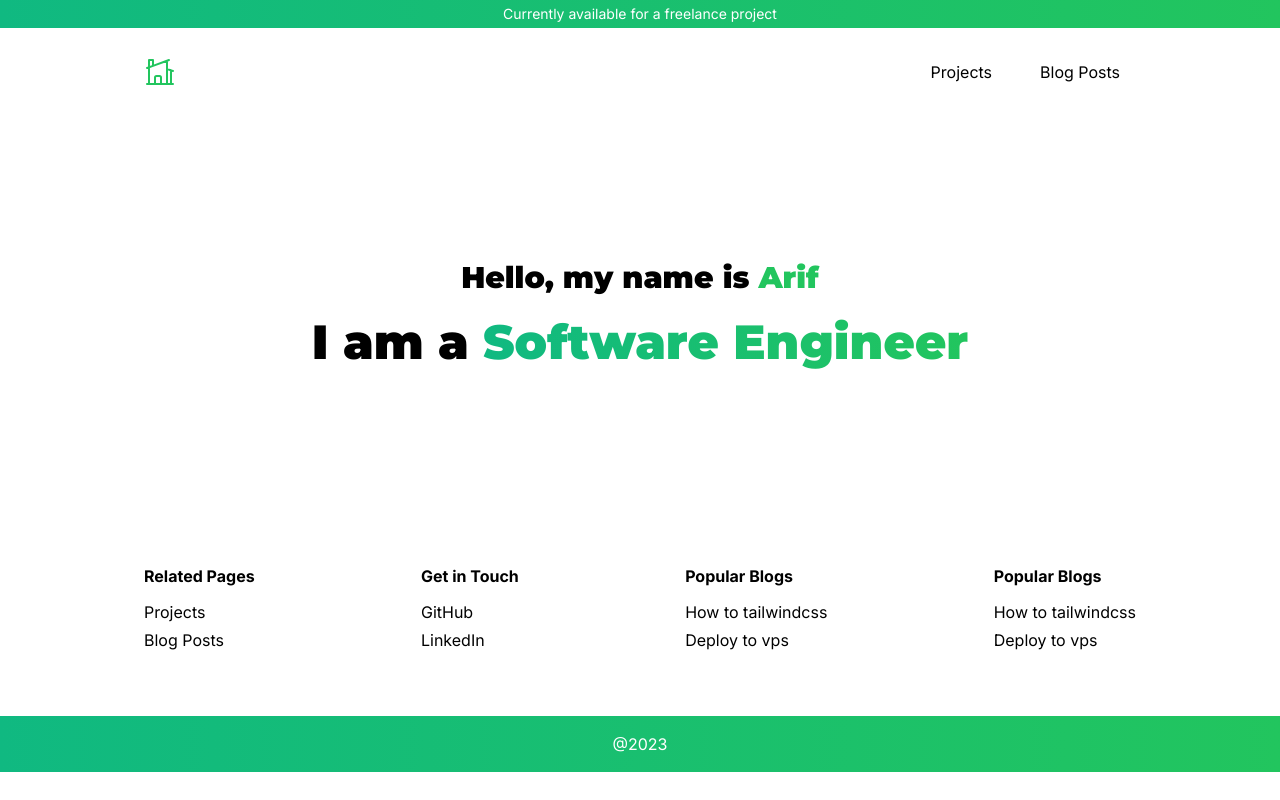
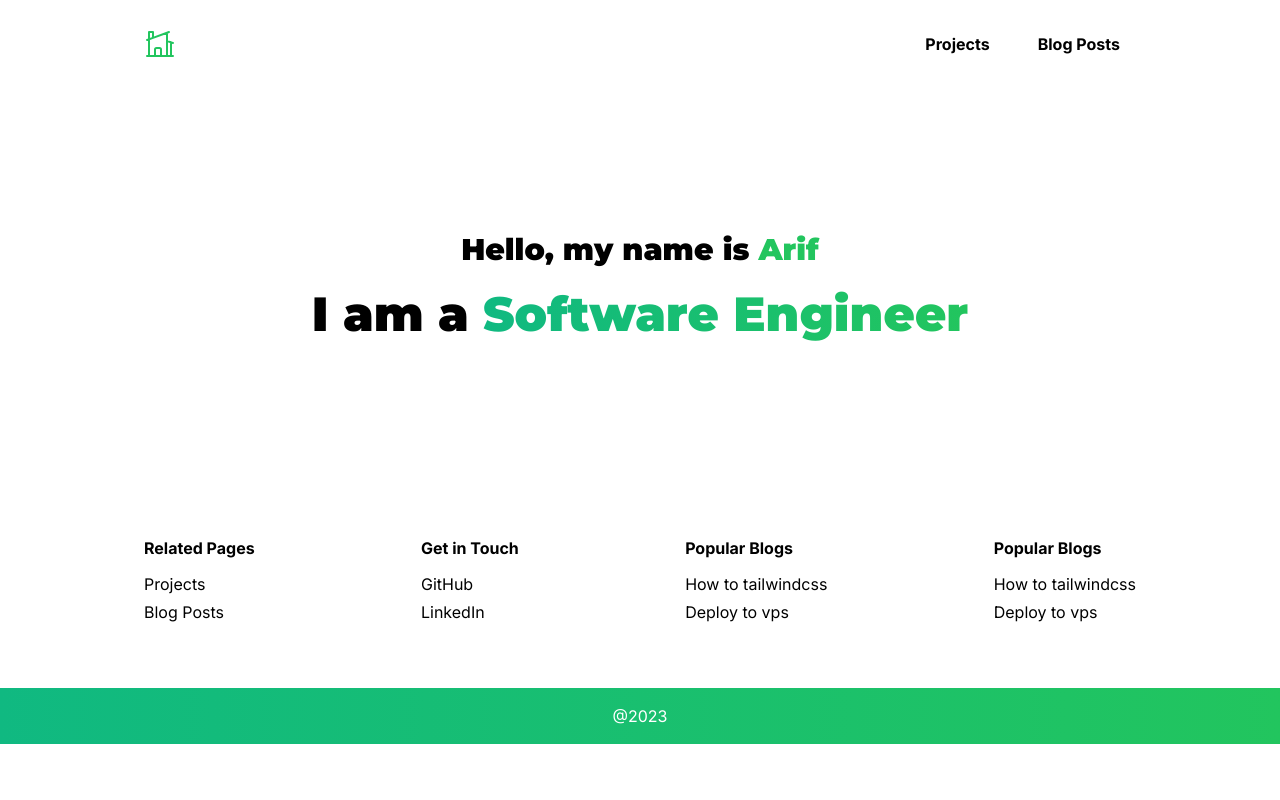
Before and after one commit to arifikhsan/arifikhsanudin-next, a Next.js app: page / in a window 1280 px wide. Built offline with nearby package versions, Linux system fonts and the light colour scheme.

Commit message:
enable implicit any

```diff
--- a/components/shared/header.js
+++ b/components/shared/header.js
@@ -1,14 +1,19 @@
 import { HomeModernIcon, Bars3Icon } from '@heroicons/react/24/outline';
+import classNames from 'classnames';
 import Link from 'next/link';
+import { useRouter } from 'next/router';
 
 export default function Header() {
+  const router = useRouter();
+  console.log(router);
+
   return (
     <div className=''>
-      <div className='bg-gradient-to-r from-emerald-500 to-green-500'>
+      {/* <div className='bg-gradient-to-r from-emerald-500 to-green-500'>
         <div className='p-1 text-center'>
         <p className='text-sm text-white'>Currently available for a freelance project</p>
         </div>
-      </div>
+      </div> */}
       <div className='max-w-5xl px-4 py-6 mx-auto'>
         <div className='flex sm:flex-row sm:items-center justify-between'>
           <Link href='/'>
@@ -18,9 +23,23 @@ export default function Header() {
             <Bars3Icon className='h-8 w-8 text-green-500' />
           </div>
           <div className='hidden sm:flex text-md flex-row items-center space-x-4'>
-            <a className='px-4 py-2'>Projects</a>
+            <Link href='/projects'>
+              <div
+                className={classNames(
+                  'px-4 py-2 font-bold hover:text-green-500 transition duration-500',
+                  { 'text-green-500': router.pathname.includes('projects') }
+                )}>
+                Projects
+              </div>
+            </Link>
             <Link href='/posts'>
-              <div className='px-4 py-2'>Blog Posts</div>
+              <div
+                className={classNames(
+                  'px-4 py-2 font-bold hover:text-green-500 transition duration-500',
+                  { 'text-green-500': router.pathname.includes('posts') }
+                )}>
+                Blog Posts
+              </div>
             </Link>
           </div>
         </div>
--- a/package.json
+++ b/package.json
@@ -16,6 +16,7 @@
     "@types/node": "18.11.10",
     "@types/react": "18.0.25",
     "@types/react-dom": "18.0.9",
+    "classnames": "^2.3.2",
     "contentful": "^9.2.15",
     "eslint": "8.28.0",
     "eslint-config-next": "13.0.6",
--- a/pages/posts/index.tsx
+++ b/pages/posts/index.tsx
@@ -1,5 +1,4 @@
 import DefaultLayout from '../../components/layout/default-layout';
-import { fetchEntries } from '../../utils/contentful-posts.js';
 import client from '../../utils/apollo-client';
 import { gql } from '@apollo/client/core';
 import { getBlogPosts } from '../../repository/contentful-repository';
--- /dev/null
+++ b/pages/projects/index.tsx
@@ -0,0 +1,14 @@
+import DefaultLayout from '../../components/layout/default-layout';
+
+export default function Projects({ posts }) {
+  return (
+    <DefaultLayout>
+      <div className='sm:text-center'>
+        <h1 className='text-4xl font-black text-transparent bg-clip-text bg-gradient-to-r from-emerald-500 to-green-500'>
+          Projects
+        </h1>
+      </div>
+      <div className='my-8 space-y-4'></div>
+      </DefaultLayout>
+  );
+}
--- a/tsconfig.json
+++ b/tsconfig.json
@@ -13,7 +13,8 @@
     "resolveJsonModule": true,
     "isolatedModules": true,
     "jsx": "preserve",
-    "incremental": true
+    "incremental": true,
+    "noImplicitAny": false
   },
   "include": ["next-env.d.ts", "**/*.ts", "**/*.tsx"],
   "exclude": ["node_modules"]
```
Also changed, not shown: 1 other file (tests, documents, lock files or other folders).
